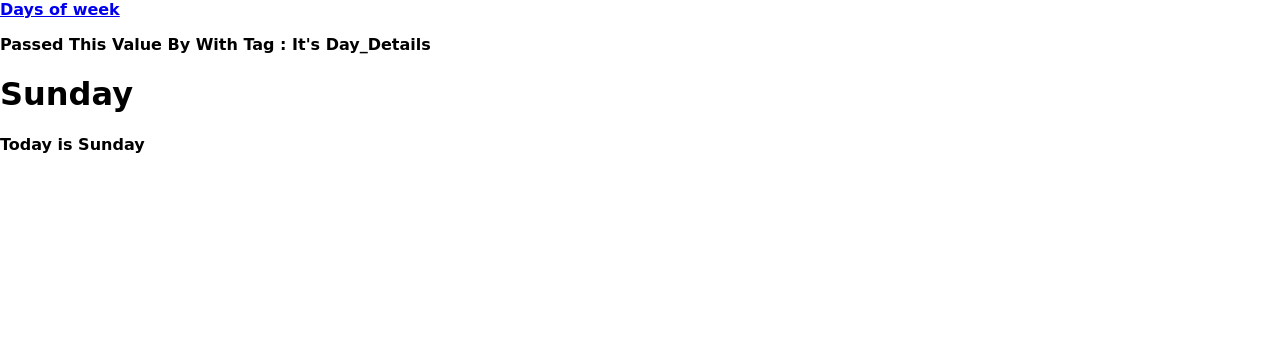
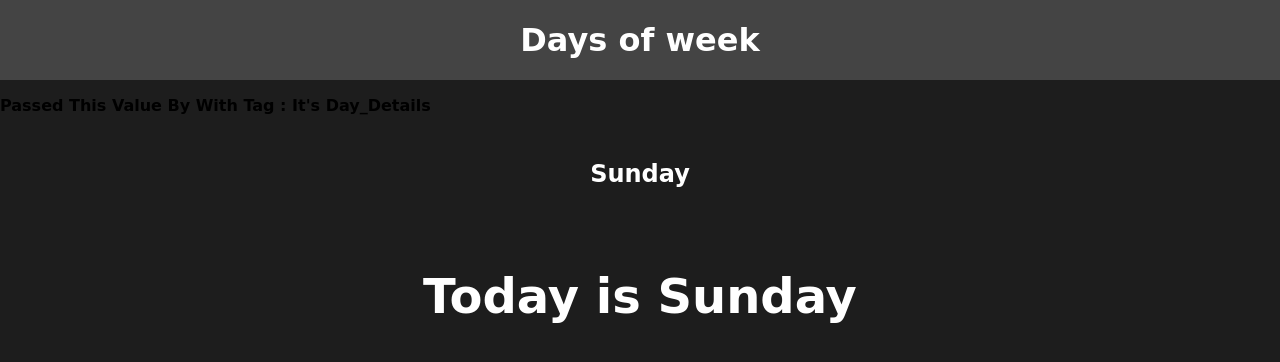
Before and after one commit to itz-Amethyst/Django_First, a Django app: page /days-of-week/sunday in a window 1280 px wide. Shown: the top 362 px of the page. Run offline with Django 4.2, Linux system fonts and the light colour scheme; some web fonts are replaced.

Commit message:
feat: added styles for index and show-items page

```diff
--- /dev/null
+++ b/challenges/static/challenges/show-item.css
@@ -0,0 +1,15 @@
+h1 , h2{
+    font-size: 3rem;
+    color: #fff;
+    text-align: center;
+}
+
+h1 {
+    font-size: 1.5rem;
+    margin: 5rem 0;
+}
+
+h2 {
+    font-weight: bold;
+
+}
--- a/challenges/templates/challenges/show-item.html
+++ b/challenges/templates/challenges/show-item.html
@@ -1,4 +1,9 @@
 {% extends 'layout.html' %}
+{% load static %}
+{% block header_references %}
+    <link rel="stylesheet" href="{% static 'challenges/show-item.css' %}">
+    <link rel="stylesheet" href="{% static 'challenges/shared/header.css' %}">
+{% endblock %}
 
 {% block page_title %}
     Days Info
@@ -8,7 +13,9 @@
    {% include 'challenges/shared/header.html' with active_page="Passed this value by with tag : It's Day_Details" %}
     <h1>{{ Day | title }}</h1>
     {% if Rango is not None %}
-        {{ Rango }}
+        <h2>
+            {{ Rango }}
+        </h2>
     {% else%}
         <p>There is no data!</p>
     {% endif %}
--- a/static/style.css
+++ b/static/style.css
@@ -7,4 +7,5 @@ html{
 
 body{
     margin: 0;
+    background-color: rgb(29 , 29 ,29);
 }
```
Also changed, not shown: challenges/static/challenges/style.css (+30 -2 lines).
